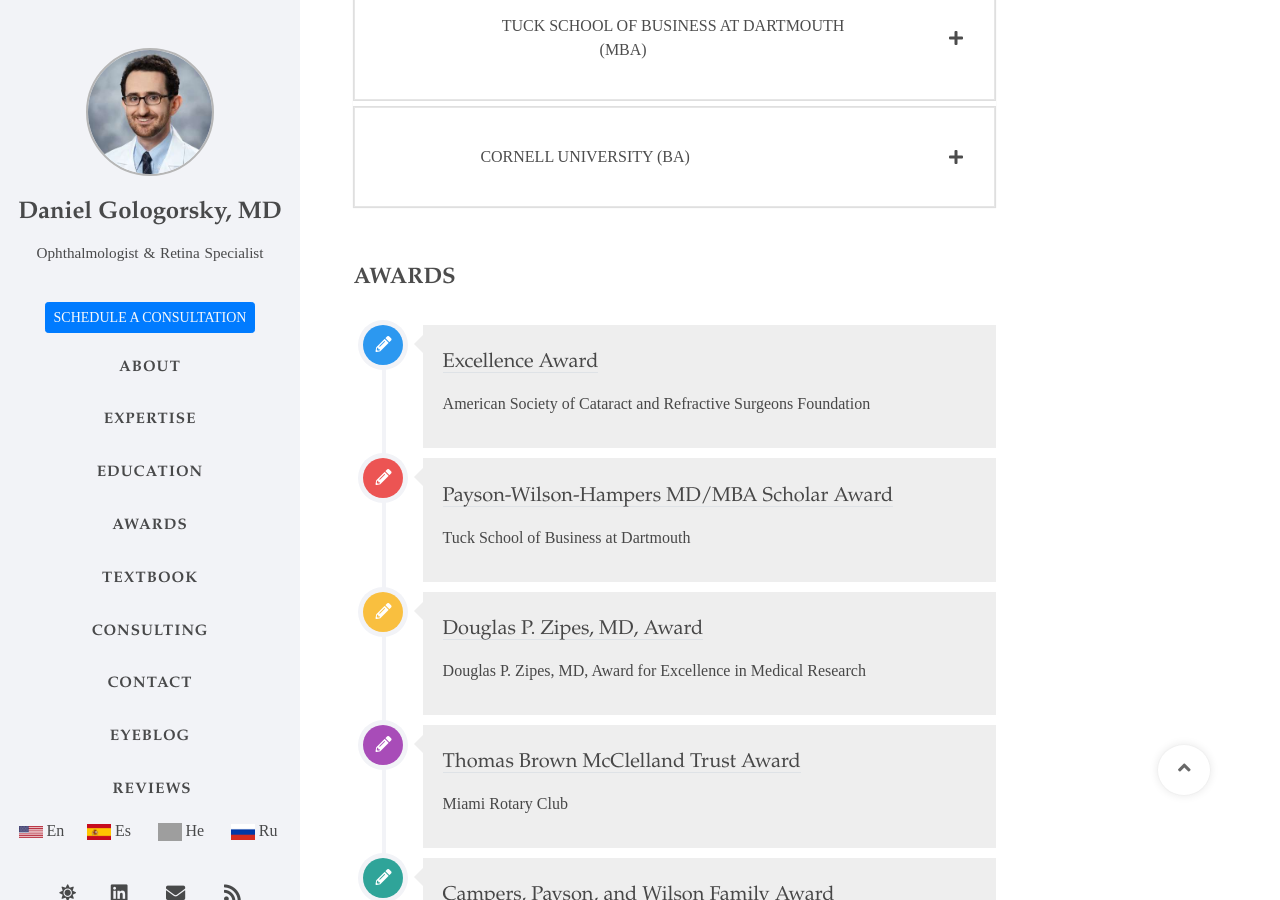
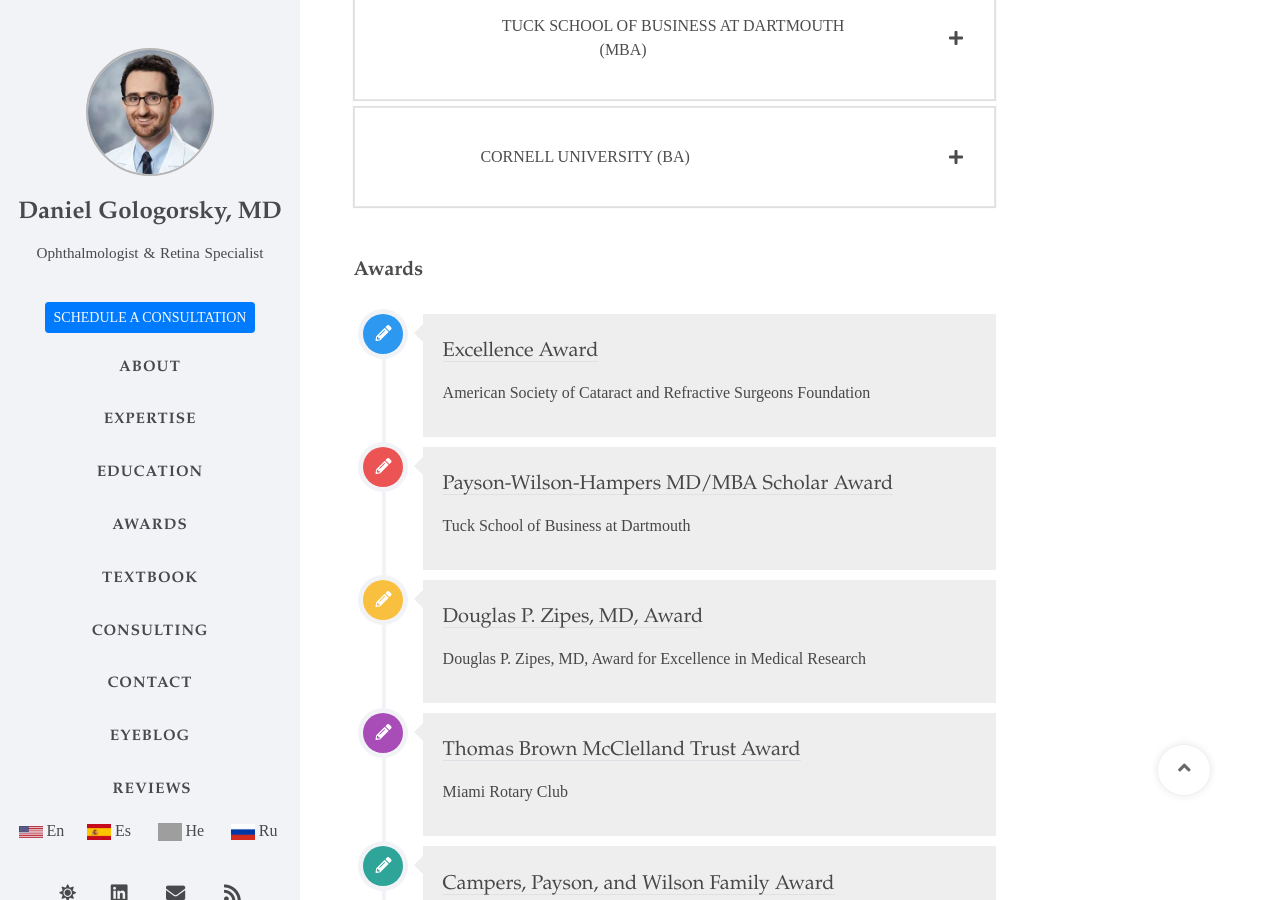
Before and after one commit to RGologorsky/rgologorsky.github.io, a Jekyll site: the page built from index.html, in a window 1280 px wide and 900 px high, scrolled down 1283 px. Built offline with Jekyll 4.4.1, drawn with Linux system fonts in a browser that asks for light colours; nearby versions of some CDN libraries; some web fonts are replaced; comment, search, counter and statistics services are not loaded; grey boxes are pictures that could not be loaded.

Commit message:
Update awards.html

```diff
--- a/_includes/awards.html
+++ b/_includes/awards.html
@@ -3,7 +3,7 @@
     <div class="row">
       <div class="col-md-6 col-md-offset-3 col-md-pull-3">
         <!-- <span class="heading-meta">Awards</span> -->
-        <h2 class="colorlib-heading">Awards</h2>
+        <h3 class="colorlib-heading">Awards</h3>
       </div>
     </div>
     <div class="row timeline">
```
